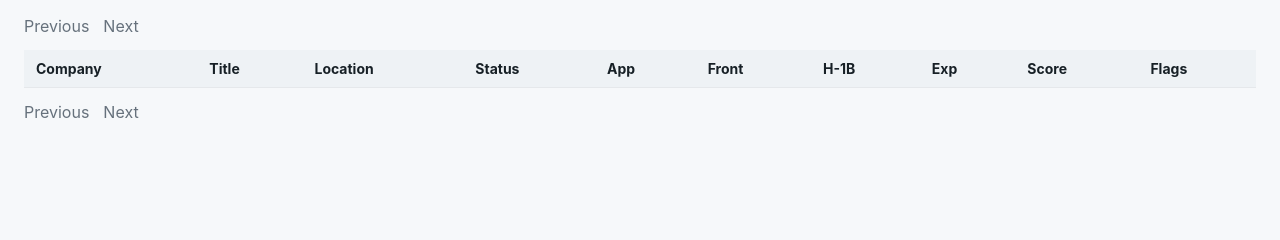
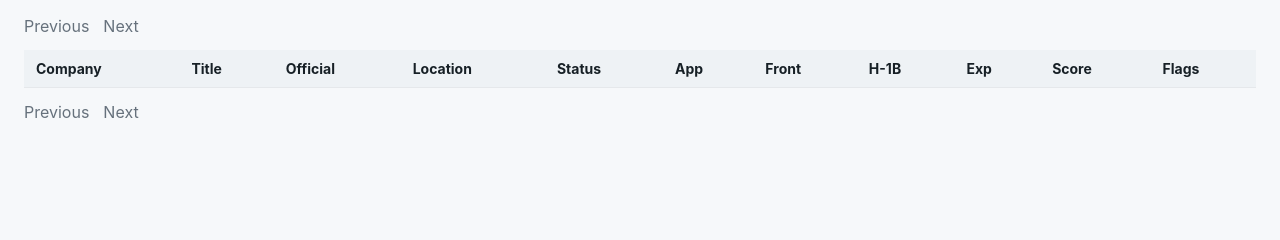
Before and after one commit to atanasio528/quant-job-tracker, a FastAPI app: template src/quant_job_tracker/web/templates/jobs.html in a window 1280 px wide. Shown: the part 243-483 px from the top of the page. Run offline with FastAPI, Linux system fonts and the light colour scheme; the template is opened without the code that fills it, so the values that code supplies are empty.

Commit message:
feat: add official posting links to dashboard

```diff
--- a/src/quant_job_tracker/web/app.py
+++ b/src/quant_job_tracker/web/app.py
@@ -63,7 +63,14 @@ def create_app(db_path: Path = DEFAULT_DB_PATH) -> FastAPI:
                 if not _matches_eval_filter(latest, "exp", filters["exp"]):
                     continue
                 application = session.query(App).filter_by(job_id=job.id).one_or_none()
-                rows.append({"job": job, "eval": latest, "application": application})
+                rows.append(
+                    {
+                        "job": job,
+                        "eval": latest,
+                        "application": application,
+                        "official_url": safe_external_url(job.url),
+                    }
+                )
         total_rows = len(rows)
         total_pages = max(ceil(total_rows / PAGE_SIZE), 1)
         page = min(page, total_pages)
--- a/src/quant_job_tracker/web/templates/jobs.html
+++ b/src/quant_job_tracker/web/templates/jobs.html
@@ -55,7 +55,7 @@
 <table>
   <thead>
     <tr>
-      <th>Company</th><th>Title</th><th>Location</th><th>Status</th><th>App</th><th>Front</th><th>H-1B</th><th>Exp</th><th>Score</th><th>Flags</th>
+      <th>Company</th><th>Title</th><th>Official</th><th>Location</th><th>Status</th><th>App</th><th>Front</th><th>H-1B</th><th>Exp</th><th>Score</th><th>Flags</th>
     </tr>
   </thead>
   <tbody>
@@ -63,6 +63,13 @@
     <tr>
       <td>{{ row.job.company }}</td>
       <td class="title"><a href="/jobs/{{ row.job.id }}">{{ row.job.title }}</a></td>
+      <td>
+        {% if row.official_url %}
+          <a href="{{ row.official_url }}">Open</a>
+        {% else %}
+          <span class="muted">unavailable</span>
+        {% endif %}
+      </td>
       <td>{{ row.job.loc }}</td>
       <td>{{ row.job.status }}</td>
       <td>{{ row.application.app_status if row.application else "not_started" }}</td>
```
Also changed, not shown: tests/test_web_dashboard.py (+41 -0 lines).
